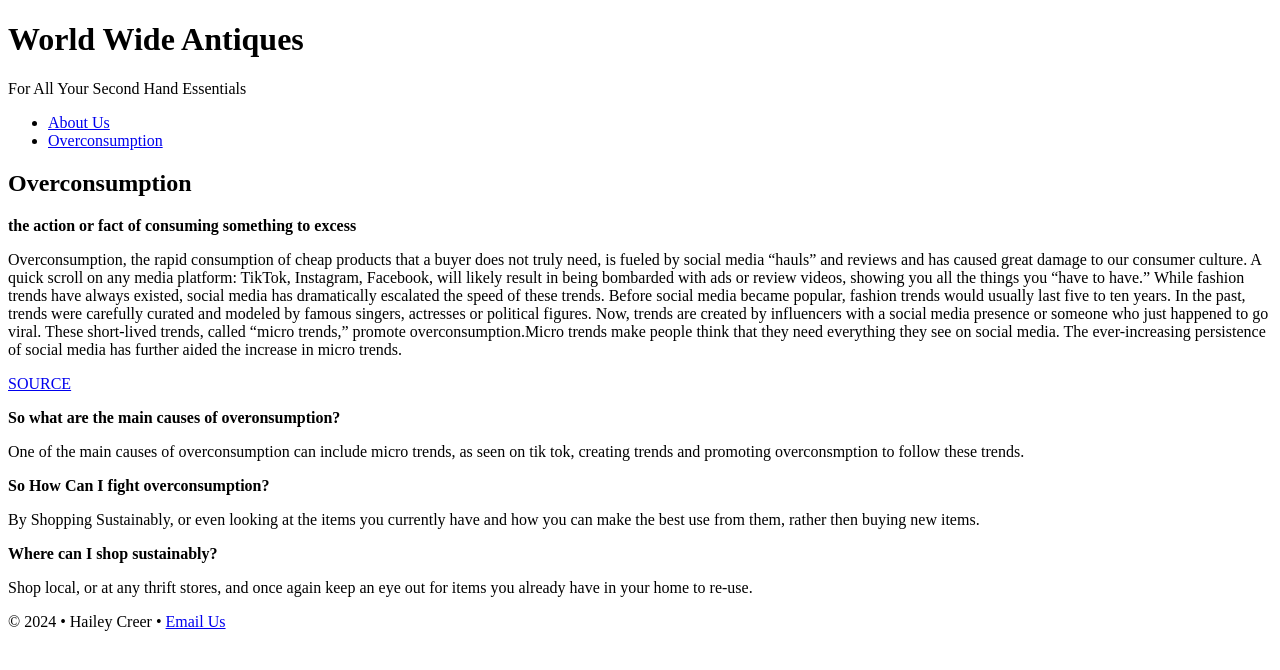
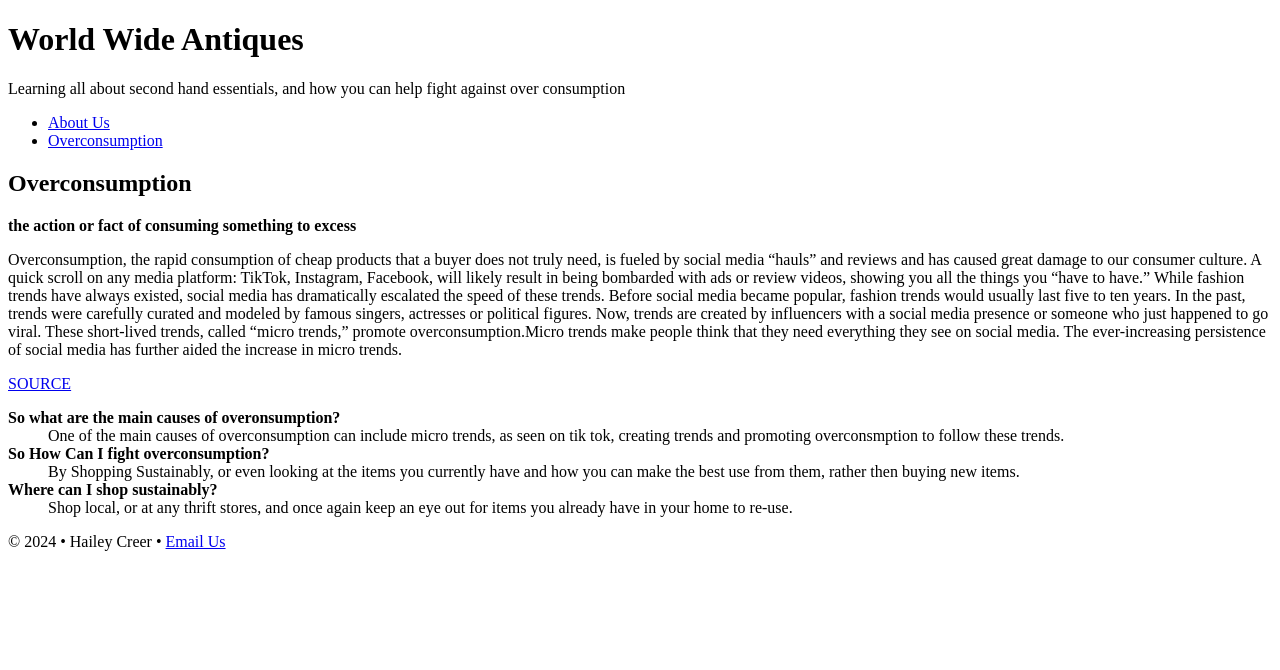
Before and after one commit to haileycreer23/dwdd1600, a plain HTML site: page 03hand-coding/Overconsumption.html in a window 1280 px wide. Drawn offline with Linux system fonts and the light colour scheme.

Commit message:
upload 03hand-coding

```diff
--- a/03hand-coding/Overconsumption.html
+++ b/03hand-coding/Overconsumption.html
@@ -4,7 +4,7 @@
     <meta charset="UTF-8">
     <title>World Wide Antiques: Overconsumption</title>
     <meta name="viewport" content="width=device-width, initial-scale=1">
-    <meta name="desciription" content ="Second Hand Essentials">
+    <meta name="desciription" content="Learning all about second hand essentials, and how you can help fight against over consumption">
     <meta name="author" content="Hailey Creer">
     </head>
     <body>
@@ -12,7 +12,7 @@
         <!--start of the page header -->
 <header>
         <h1> World Wide Antiques </h1>
-    <dl> For All Your Second Hand Essentials </dl>
+    <dl> Learning all about second hand essentials, and how you can help fight against over consumption </dl>
 
         </header>
         <!--start of the page navigation -->
@@ -30,12 +30,16 @@
 While fashion trends have always existed, social media has dramatically escalated the speed of these trends. Before social media became popular, fashion trends would usually last five to ten years. In the past, trends were carefully curated and modeled by famous singers, actresses or political figures. Now, trends are created by influencers with a social media presence or someone who just happened to go viral. These short-lived trends, called “micro trends,” promote overconsumption.Micro trends make people think that they need everything they see on social media. The ever-increasing persistence of social media has further aided the increase in micro trends.</p>
        <p><a href=https://thesoutherneronline.com/91769/comment/fast-fashion-harmful-ruins-consumer-culture/#:~:text>SOURCE</a></p>
 
-        <dl><b> So what are the main causes of overonsumption?</b></dl>
-           <dt> One of the main causes of overconsumption can include micro trends, as seen on tik tok, creating trends and promoting overconsmption to follow these trends.</dt>
-      <dl><b id="fight">So How Can I fight overconsumption?</b></dl>
-           <dt> By Shopping Sustainably, or even looking at the items you currently have and how you can make the best use from them, rather then buying new items.</dt>
-       <dl><b> Where can I shop sustainably?</b></dl>
-       <dt> Shop local, or at any thrift stores, and once again keep an eye out for items you already have in your home to re-use.</dt>
+        <dl>
+            <dt><b> So what are the main causes of overonsumption?</b></dt>
+           <dd> One of the main causes of overconsumption can include micro trends, as seen on tik tok, creating trends and promoting overconsmption to follow these trends.</dd>
+
+      <dt><b id="fight">So How Can I fight overconsumption?</b></dt>
+           <dd> By Shopping Sustainably, or even looking at the items you currently have and how you can make the best use from them, rather then buying new items.</dd>
+       <dt><b> Where can I shop sustainably?</b></dt>
+       <dd> Shop local, or at any thrift stores, and once again keep an eye out for items you already have in your home to re-use.</dd>
+       </dl>
+
        </main>
         <!--start of the page footer -->
         <footer>
```
Also changed, not shown: 03hand-coding/index.html (+2 -2 lines).
